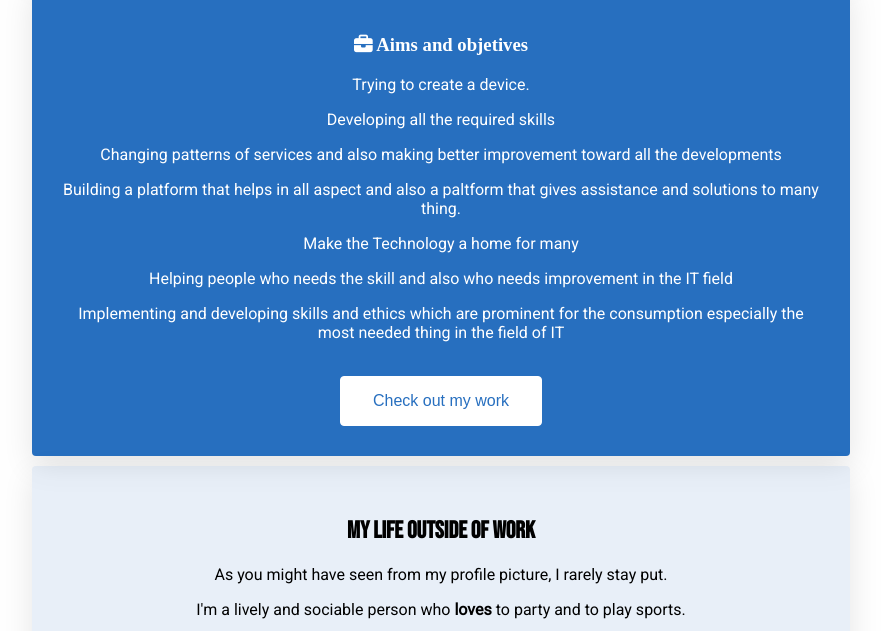
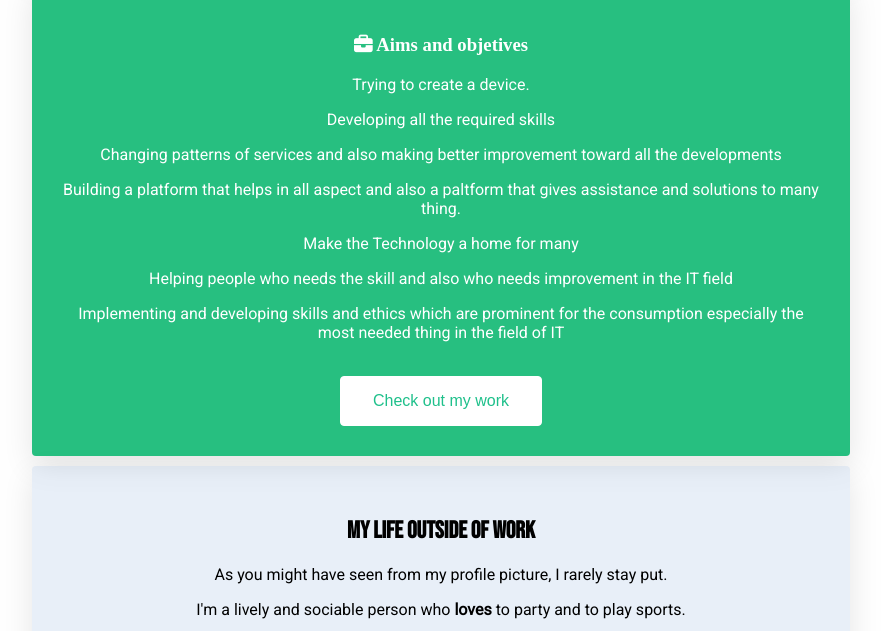
Before and after one commit to PowerCoders-Milan/before-css---submit-your-gh-page-merit111, a plain HTML site: page index.html in a window 1280 px wide. In both pictures the pointer is over the button "Check out my work". Shown: the part 1319-1950 px from the top of the page, without its empty margins (199-1080 px from the left). Drawn offline with Linux system fonts and the light colour scheme; files whose address does not match are found by name.

Commit message:
change some colors

```diff
--- a/style.css
+++ b/style.css
@@ -106,7 +106,7 @@ p {
   }
 
   #btn-work {
-    background-color: rgba(39, 111, 191, 1);
+    background-color: rgb(35, 199, 150);
     border: 1px solid white;
     border-radius: 4px;
     color: white;
@@ -119,7 +119,7 @@ p {
 
   #btn-work:hover {
     background: white;
-    color: rgba(39, 111, 191, 1);
+    color: rgb(31, 192, 139);
     transition: 0.2s;
   }
 
@@ -146,7 +146,7 @@ p {
   }
 
   #work:hover {
-    background: rgba(39, 111, 191, 1);
+    background: rgb(39, 191, 128);
     color: white;
     transition: 0.6s;
   }
```
